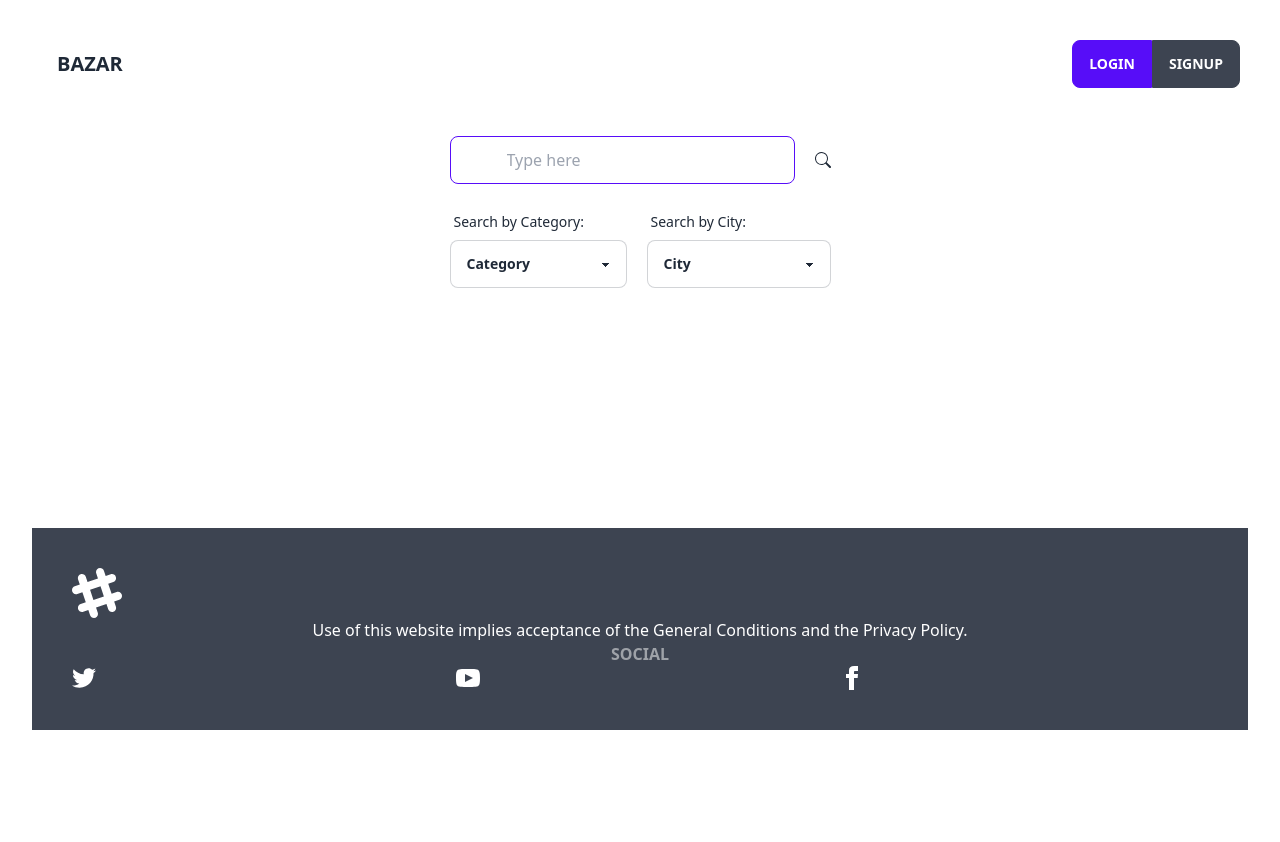
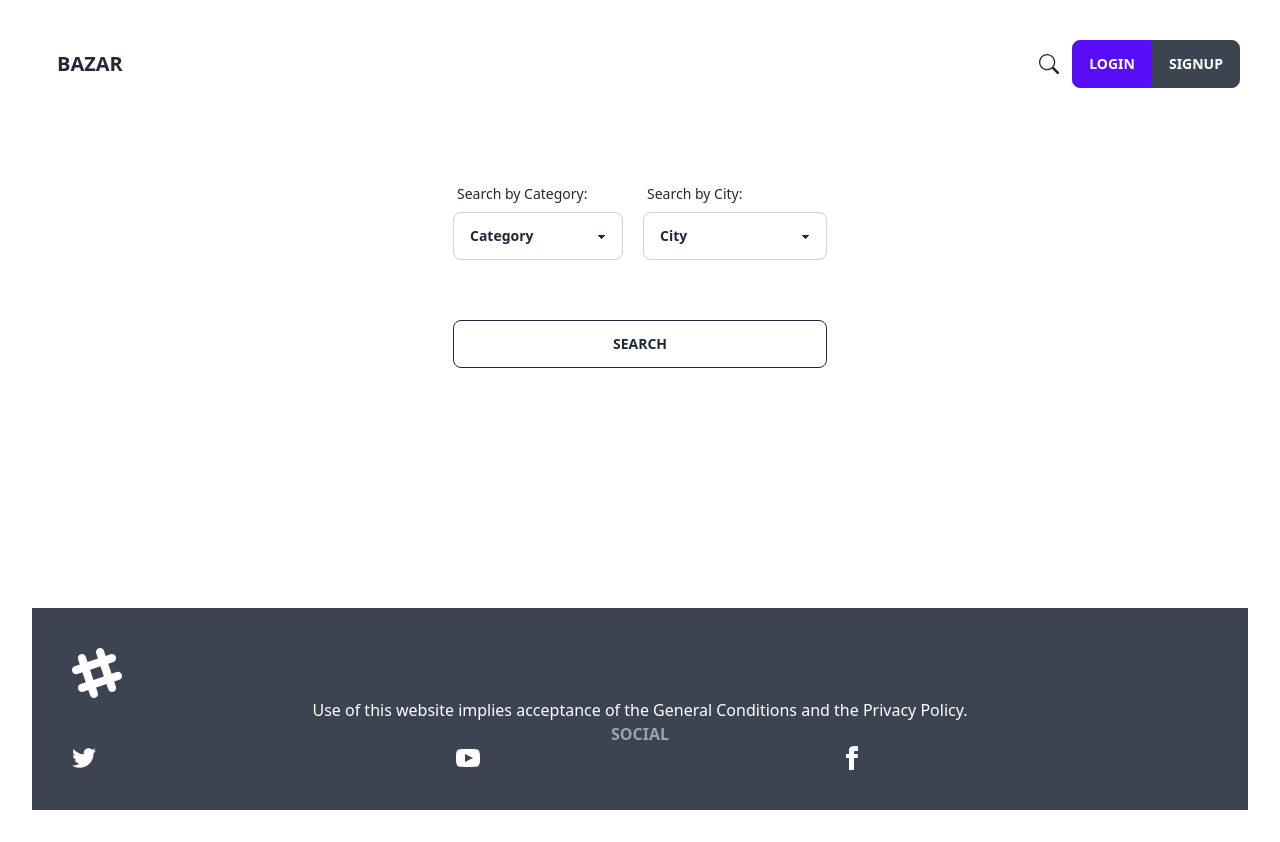
Before and after one commit to maaghia/Multi-Vendor-Ecommerce-Store, a React (Vite) app in the folder frontend/: page /search in a window 1280 px wide. Before the commit the page ends 800 px from the top, so only its background shows below. Built offline with nearby package versions, Linux system fonts and the light colour scheme.

Commit message:
search rooting

```diff
--- a/frontend/src/App.jsx
+++ b/frontend/src/App.jsx
@@ -49,6 +49,7 @@
         <Route path="/byCategory" element={<ByCategory />} />
         <Route path="/byCity" element={<ByCity />} />
         <Route path="/:id" element={<ProductInfo />} />
+        <Route path="/search" element={<Search/>}/>
         <Route
             path="/login"
             element={
--- a/frontend/src/components/Navbar.jsx
+++ b/frontend/src/components/Navbar.jsx
@@ -18,24 +18,14 @@
                 <a className="btn btn-ghost normal-case text-xl">BAZAR</a>
             </div>
             <div className="flex-none">
-                {/* <div className="dropdown dropdown-end">
-                <label tabIndex={0} className="btn btn-ghost btn-circle">
+                <NavLink to="/search" tabIndex={0} className="btn btn-ghost btn-circle">
                     <div className="indicator">
-                    <svg xmlns="http://www.w3.org/2000/svg" className="h-5 w-5" fill="none" viewBox="0 0 24 24" stroke="currentColor"><path strokeLinecap="round" strokeLinejoin="round" strokeWidth="2" d="M3 3h2l.4 2M7 13h10l4-8H5.4M7 13L5.4 5M7 13l-2.293 2.293c-.63.63-.184 1.707.707 1.707H17m0 0a2 2 0 100 4 2 2 0 000-4zm-8 2a2 2 0 11-4 0 2 2 0 014 0z" /></svg>
-                    <span className="badge badge-sm indicator-item">8</span>
+                    <svg xmlns="http://www.w3.org/2000/svg" width="20" height="20" fill="currentColor" className="bi bi-search" viewBox="0 0 16 16">
+                    <path d="M11.742 10.344a6.5 6.5 0 1 0-1.397 1.398h-.001c.03.04.062.078.098.115l3.85 3.85a1 1 0 0 0 1.415-1.414l-3.85-3.85a1.007 1.007 0 0 0-.115-.1zM12 6.5a5.5 5.5 0 1 1-11 0 5.5 5.5 0 0 1 11 0z"/>
+                    </svg>
                     </div>
-                </label>
-                <div tabIndex={0} className="mt-3 card card-compact dropdown-content w-52 bg-base-100 shadow">
-                    <div className="card-body">
-                    <span className="font-bold text-lg">8 Items</span>
-                    <span className="text-info">Subtotal: $999</span>
-                    <div className="card-actions">
-                        <button className="btn btn-primary btn-block">View cart</button>
-                    </div>
-                    </div>
-                </div>
-                </div>
-                THIS IS THE SHOPPING CHAR LOGO*/}
+                </NavLink>
+
 
                 {user && (
                 <div className="dropdown dropdown-end">
--- a/frontend/src/components/Search.jsx
+++ b/frontend/src/components/Search.jsx
@@ -1,20 +1,45 @@
 import React, { useContext, useState } from "react";
+import { Link } from "react-router-dom";
+import ByCategory from "../pages/ByCategory";
+import ByCity from "../pages/ByCity";
 
 export default function Search(){
 
     const [category, setCategory] = useState("");
     const [location, setLocation] = useState("");
 
+    const handleSearch = async () => {
+        console.log(category, location)
+        {category && (
+            <Link
+            to={{
+                pathname: "../pages/ByCategory",
+                state: category
+            }}
+            ></Link>
+        )}
+
+        {location && (
+            <Link
+            to={{
+                pathname: "../pages/ByCity",
+                state: location
+            }}
+            ></Link>
+        )}
+
+      };
+
     return(
-        <div className="flex flex-col gap-5">
-            <div className="flex gap-5 mt-10 justify-center">
+        <div className="flex flex-col gap-5 mt-20">
+            {/* <div className="flex gap-5 mt-10 justify-center">
             <input type="text" placeholder="Type here" className="input input-primary pr-14 pl-14" />
             <button  className="ease-in-out duration-300">
             <span className="mt-5"><svg xmlns="http://www.w3.org/2000/svg" width="16" height="16" fill="currentColor" className="bi bi-search" viewBox="0 0 16 16">
             <path d="M11.742 10.344a6.5 6.5 0 1 0-1.397 1.398h-.001c.03.04.062.078.098.115l3.85 3.85a1 1 0 0 0 1.415-1.414l-3.85-3.85a1.007 1.007 0 0 0-.115-.1zM12 6.5a5.5 5.5 0 1 1-11 0 5.5 5.5 0 0 1 11 0z"/>
             </svg></span>
             </button>
-            </div>
+            </div> */}
 
             <div className="flex gap-5">
                 <div className="form-control w-full max-w-xs">
@@ -104,6 +129,14 @@
             </div>
 
             </div>
+
+            <button
+            className="btn btn-outline mt-10"
+            onClick={handleSearch}
+            >
+                Search
+            </button>
+
         </div>
 
     );
--- a/frontend/src/pages/ByCity.jsx
+++ b/frontend/src/pages/ByCity.jsx
@@ -1,11 +1,12 @@
 import React, { useEffect, useState, useContext } from "react";
 import { Auth } from "../contexts/Auth";
 import Product from "../components/Product";
-export default function ByCity() {
+export default function ByCity () {
     const { user } = useContext(Auth);
+    const { state } = this.props.params
 
     const [products, setProducts] = useState([]);
-    const [city, setCity] = useState("Algeirs");
+    const [city, setCity] = useState(state);
     console.log(city)
 
 
--- a/frontend/src/pages/ProductInfo.jsx
+++ b/frontend/src/pages/ProductInfo.jsx
@@ -17,11 +17,11 @@
         }
         fetchProduct(id);
 
-
-        fetch(`http://localhost:3000/api/users/${product.postedBy}`).then((response) => response.json()).then((data) => {
+        if(product){
+            fetch(`http://localhost:3000/api/users/${product.postedBy}`).then((response) => response.json()).then((data) => {
             console.log(data)
             setSeller(data)
-        })
+        })}
 
     },[]);
 
```
